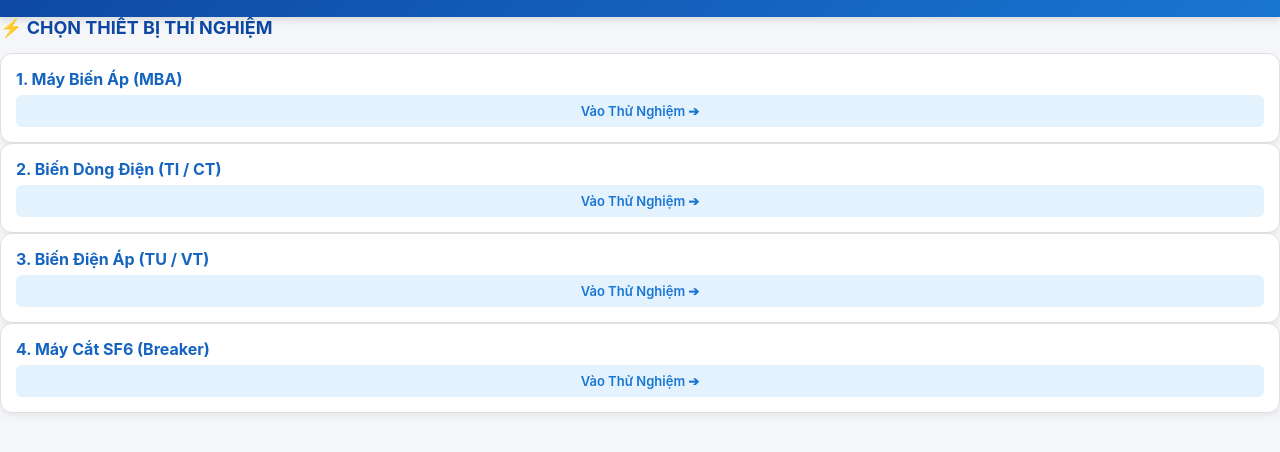
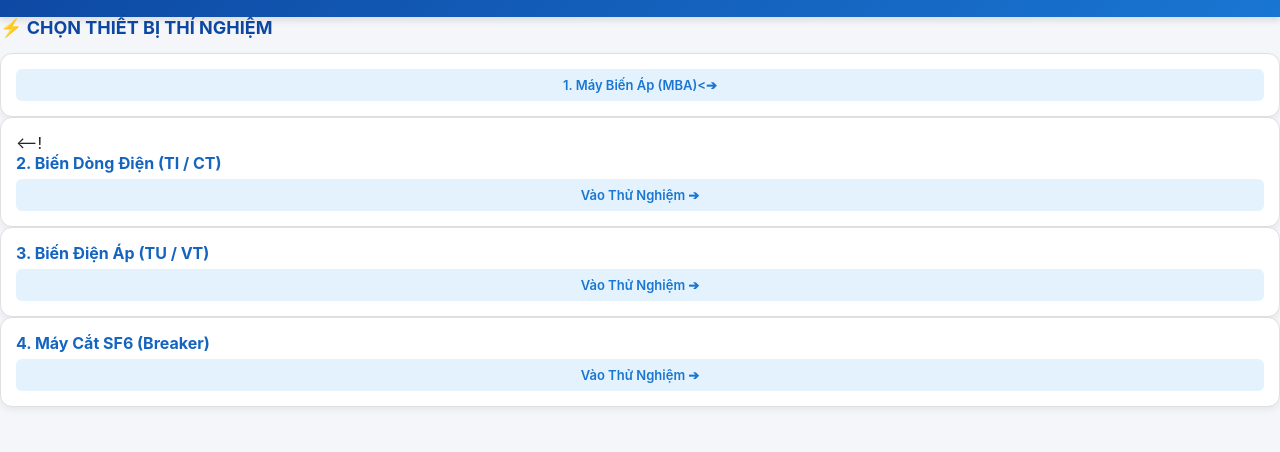
Before and after one commit to tranlinhptc/quan-ly-thi-nghiem, a plain HTML site: page index.html in a window 1280 px wide. Shown: the part 68-520 px from the top of the page. Drawn offline with Linux system fonts and the light colour scheme.

Commit message:
Update index.html

```diff
--- a/index.html
+++ b/index.html
@@ -136,9 +136,9 @@
         <div class="module-card" onclick="openModule('may-bien-ap.html')">
           <!--  <div class="module-img"><img src="images/mba.jpg" alt="MBA"></div>-->
             <div class="module-body">
-                <div class="module-title">1. Máy Biến Áp (MBA)</div>
+              <!--  <div class="module-title">1. Máy Biến Áp (MBA)</div>-->
                 <!--<div class="module-desc">Tỉ số biến, R_1C, R60/R15, Tanδ & C_x, R_CĐ.</div>-->
-                <div class="module-btn">Vào Thử Nghiệm ➔</div>
+                <div class="module-btn">1. Máy Biến Áp (MBA)<➔</div>
             </div>
         </div>
 
@@ -146,7 +146,7 @@
         <div class="module-card" onclick="openModule('ti.html')">
             <!-- <div class="module-img"><img src="images/bd.jpg" alt="TI"></div> -->
             <div class="module-body">
-                <div class="module-title">2. Biến Dòng Điện (TI / CT)</div>
+                <--!<div class="module-title">2. Biến Dòng Điện (TI / CT)</div>
                 <!-- <div class="module-desc">Đa cuộn dây (1-8 cuộn), Tỉ số biến, Cực tính, R_1C, Từ hóa.</div> -->
                 <div class="module-btn">Vào Thử Nghiệm ➔</div>
             </div>
```
